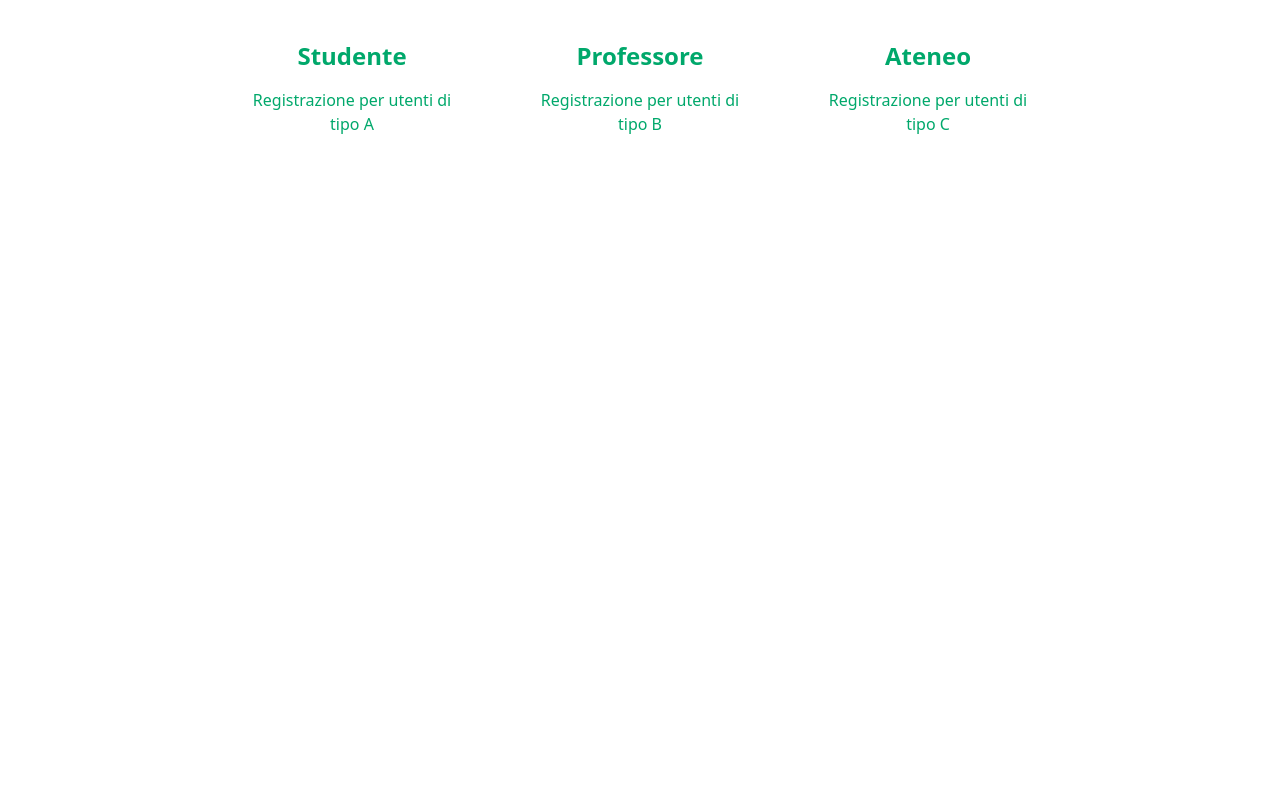
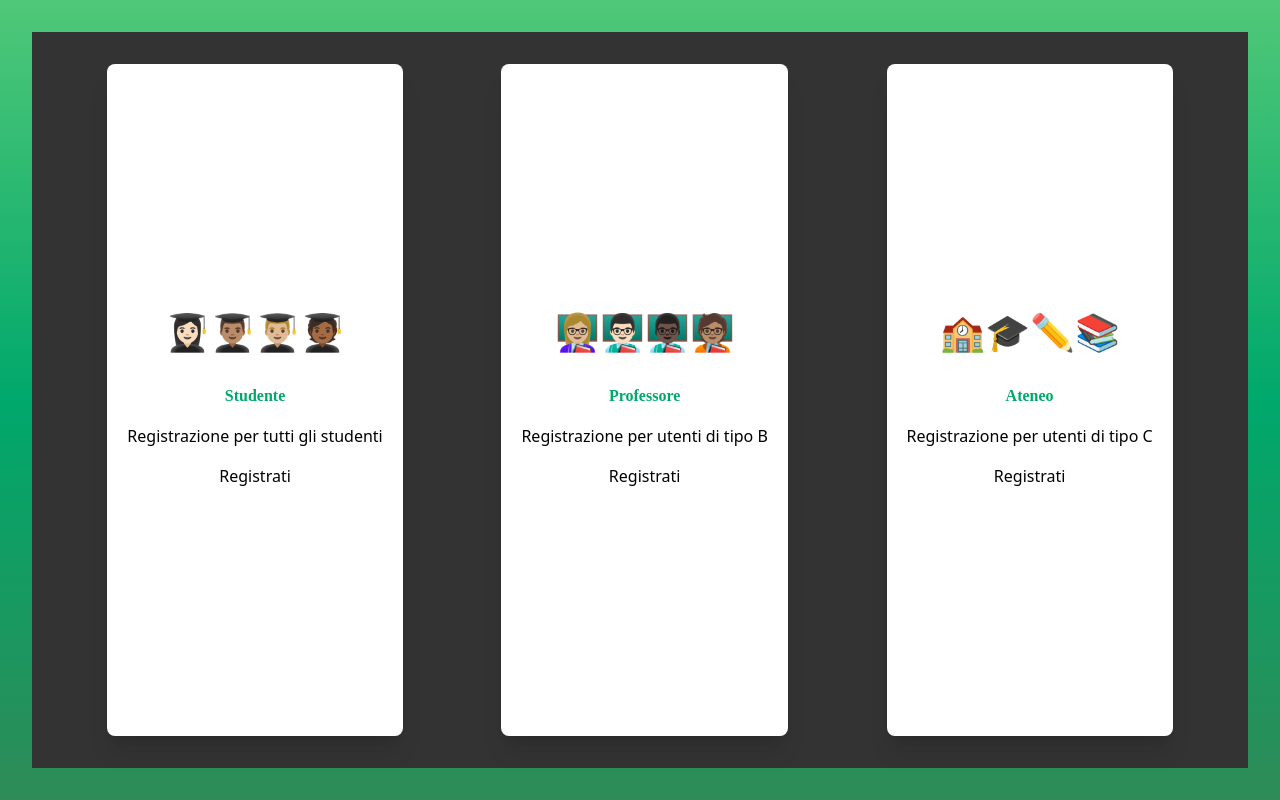
Before and after one commit to BrianAtzori/Reach17, a React (Create React App) app in the folder client/: page /select-account-type in a window 1280 px wide. Built offline with nearby package versions, Linux system fonts and the light colour scheme.

Commit message:
Landing and registration selection styling

```diff
--- a/client/src/pages/LandingPage.jsx
+++ b/client/src/pages/LandingPage.jsx
@@ -4,8 +4,8 @@ import MyImpactLogo from "../assets/myimpact-logo.svg";
 
 export default function LandingPage() {
   return (
-    <div className="p-5">
-      <div className="min-h-screen flex items-center justify-center">
+    <div className="p-5 bg-gradient-to-t from-greensea via-jade to-emerald min-h-screen tablet:p-8">
+      <div className="flex items-center justify-center shadow-xl bg-white rounded-lg p-5 max-w-md mx-auto desktop-4k:max-w-6xl desktop-4k:rounded-2xl desktop-4k:p-12">
         <div className="text-center">
           <img
             src={MyImpactLogo}
@@ -13,19 +13,22 @@ export default function LandingPage() {
             className="mx-auto"
           />
           <p className="desktop-l:text-2xl desktop-4k:text-5xl text-gray text-lg mb-8 font-lora">
-            Benvenuto nella nostra webapp dedicata agli obiettivi di sviluppo
-            sostenibile delle Nazioni Unite.
+            Benvenut* in My Impact 🌍
+          </p>
+          <p className="desktop-l:text-2xl desktop-4k:text-5xl text-gray text-lg mb-12 font-lora">
+            La Web App dedicata agli studenti universitari e alla loro
+            formazione nell'ambito dello sviluppo sostenibile 🤝🏻
           </p>
           <div className="flex justify-center gap-3 text-gray desktop-l:gap-5 desktop-4k:gap-8">
             <Link
               to="/login"
-              className=" desktop-l:text-2xl desktop-4k:text-5xl font-montserrat bg-transparent border text-gray rounded-md py-2 px-4 hover:bg-white hover:text-jade hover:animate-bounce"
+              className=" desktop-l:text-2xl desktop-4k:text-5xl font-montserrat bg-transparent border text-gray rounded-md py-2 px-4 hover:bg-white hover:text-jade"
             >
               Accedi
             </Link>
             <Link
               to="/select-account-type"
-              className="desktop-l:text-2xl desktop-4k:text-5xl bg-white font-montserrat hover:text-white text-gray rounded-md py-2 px-4 mr-4 hover:bg-jade hover:animate-bounce"
+              className="desktop-l:text-2xl desktop-4k:text-5xl bg-white font-montserrat hover:text-white text-gray rounded-md py-2 px-4 mr-4 hover:bg-jade"
             >
               Registrati
             </Link>
--- a/client/src/pages/SelectRegistrationPage.jsx
+++ b/client/src/pages/SelectRegistrationPage.jsx
@@ -1,20 +1,24 @@
 import React from "react";
+import { Link } from "react-router-dom";
 
 export default function SelectRegistrationPage() {
   const registrationData = [
     {
+      emoji:"👩🏻‍🎓👨🏽‍🎓👨🏼‍🎓🧑🏾‍🎓",
       title: "Studente",
-      description: "Registrazione per utenti di tipo A",
+      description: "Registrazione per tutti gli studenti",
       link: "/sign-up",
       color: "bg-blue-500",
     },
     {
+      emoji:"👩🏼‍🏫👨🏻‍🏫👨🏿‍🏫🧑🏽‍🏫",
       title: "Professore",
       description: "Registrazione per utenti di tipo B",
       link: "/registrazione/utenteB",
       color: "bg-green-500",
     },
     {
+      emoji:"🏫🎓✏️📚",
       title: "Ateneo",
       description: "Registrazione per utenti di tipo C",
       link: "/registrazione/utenteC",
@@ -23,17 +27,17 @@ export default function SelectRegistrationPage() {
   ];
 
   return (
-    <div>
-      <div className="flex justify-center">
-        {registrationData.map((data, index) => (
-          <a
-            key={index}
-            href={data.link}
-            className={`w-64 m-4 p-6 text-center rounded-lg text-jade ${data.color}`}
-          >
-            <h2 className="text-2xl font-bold mb-4">{data.title}</h2>
-            <p>{data.description}</p>
-          </a>
+    <div className="flex justify-center p-5 bg-gradient-to-t from-greensea via-jade to-emerald min-h-screen tablet:p-8">
+      <div className="w-full bg-gray flex justify-around flex-wrap p-8 gap-3">
+        {registrationData.map((data) => (
+          <div className="flex items-center justify-center shadow-xl bg-white rounded-lg p-5 max-w-md mx-auto desktop-4k:max-w-6xl desktop-4k:rounded-2xl desktop-4k:p-12">
+            <div className="flex flex-col justify-around items-center gap-4">
+              <p className="text-4xl mb-4">{data.emoji}</p>
+              <h2 className=" font-semibold text-jade font-lora">{data.title}</h2>
+              <p>{data.description}</p>
+              <Link to={data.link}> <button>Registrati</button></Link>
+            </div>
+          </div>
         ))}
       </div>
     </div>
```
